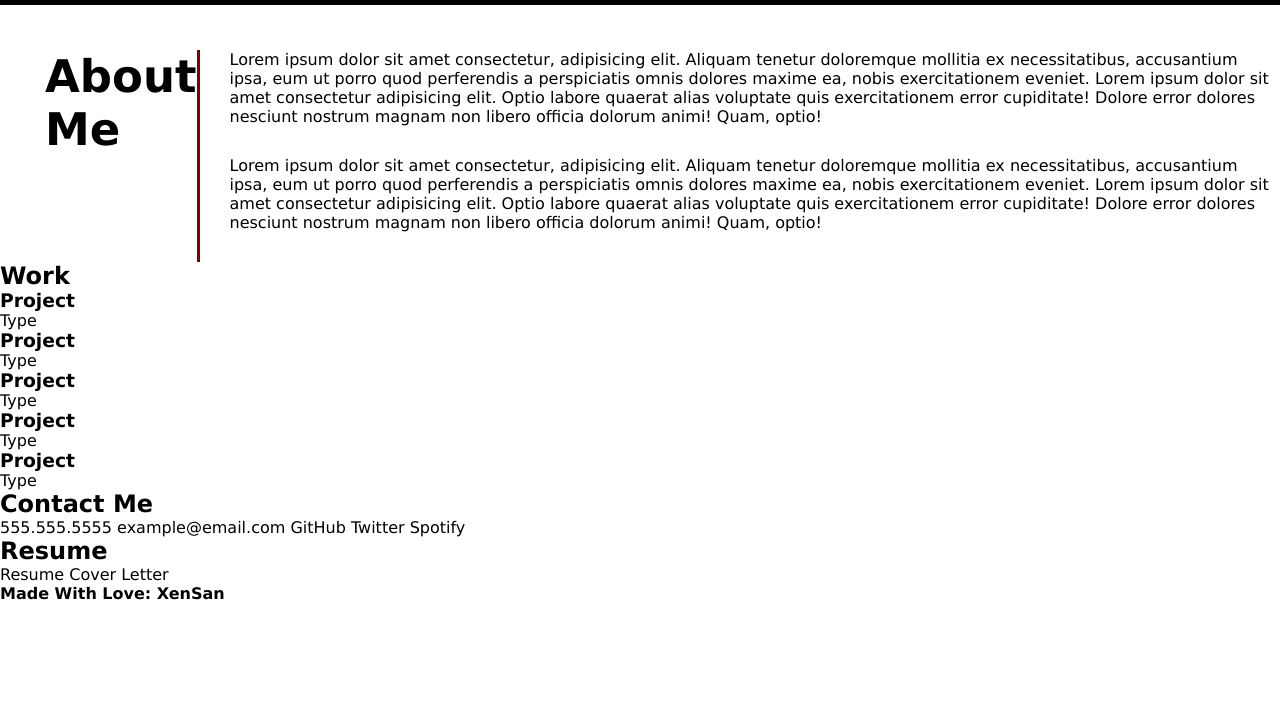
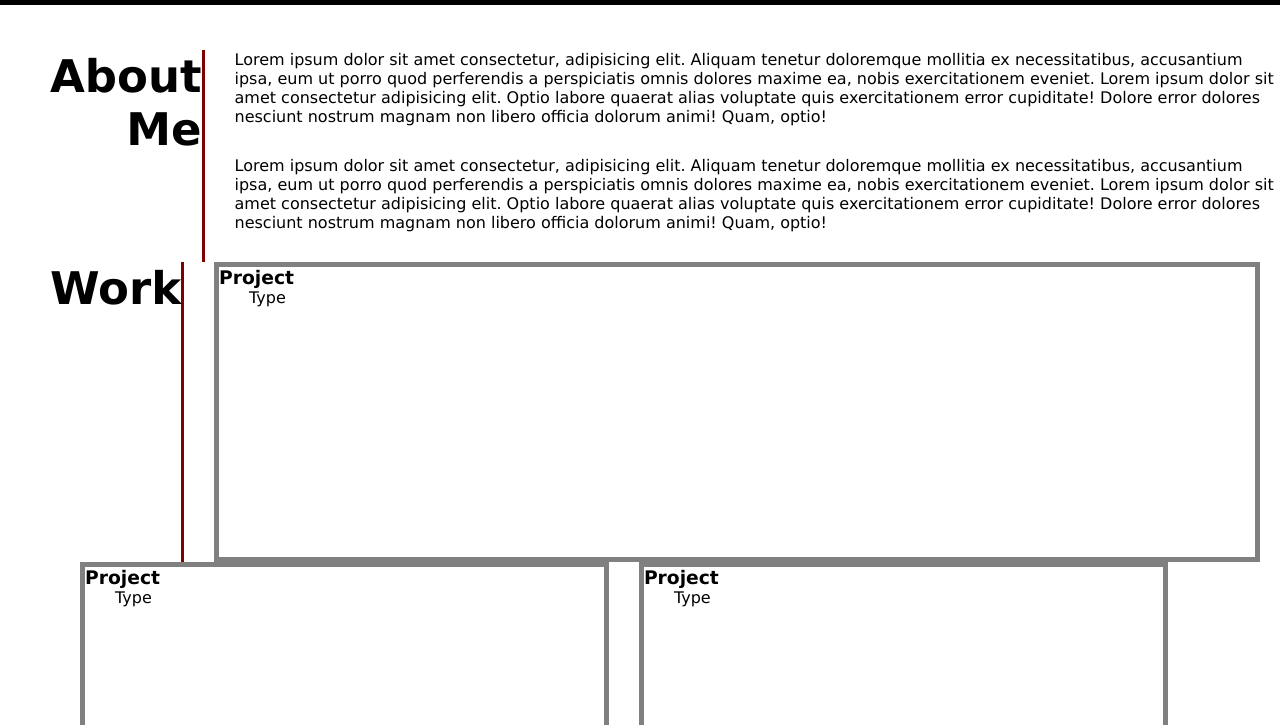
Before and after one commit to Xenon789/view-employee-portfolio, a plain HTML site: page index.html in a window 1280 px wide. Shown: the part 475-1200 px from the top of the page. Before the commit the page ends 1078 px from the top, so only its background shows below. Drawn offline with Linux system fonts and the light colour scheme.

Commit message:
Working on categories. Need to find solution on a full length work category.

```diff
--- a/assets/style.css
+++ b/assets/style.css
@@ -3,7 +3,7 @@ body {
 }
 
 header {
-    background-color: grey;
+    background-color: darkslategrey;
     width: 100%;
     height: 80px;
     display: flex;
@@ -30,6 +30,11 @@ nav ul li {
     padding-right: 10px;
 }
 
+nav ul a {
+    text-decoration: none;
+    color: aliceblue;
+}
+
 li label {
     font-size: 30px;
     border-bottom: 2px solid maroon;
@@ -49,21 +54,50 @@ li label {
 }
 
 main {
-    display: block;
+    display: flex;
+    flex-direction: column;
+    padding-left: 50px;
 }
 
-.about-me {
+.category {
     display: flex;
 }
 
-.about-me h2 {
+.category h2 {
     border-right: 3px solid maroon;
     font-size: 45px;
-    width: 40%;
-    padding-left: 45px;
+    display: flex;
+    text-align: right;
 }
 
-.about-me p {
+.category p {
     padding-left: 30px;
     margin-bottom: 30px;
 }
+
+.category label {
+    font-size: 30px;
+    padding-left: 30px;
+    margin-bottom: 30px;
+}
+
+.work {
+    display: flex;
+    flex-wrap: wrap;
+    height: 600px;
+    margin-bottom: 30px;
+}
+
+.main-card {
+    margin-left: 30px;
+    height: 300px;
+    width: 85%;
+    border: 5px solid grey;
+}
+
+.card {
+    height: 300px;
+    width: 43%;
+    margin-left: 30px;
+    border: 5px solid grey;
+}
--- a/index.html
+++ b/index.html
@@ -49,9 +49,9 @@
 
     <main>
 
-        <section class="about">
 
-            <section class="about-me">
+
+        <section class="category about">
             <h2>About Me</h2>
 
             <section class="about-p">
@@ -60,11 +60,9 @@
                 <p>Lorem ipsum dolor sit amet consectetur, adipisicing elit. Aliquam tenetur doloremque mollitia ex necessitatibus, accusantium ipsa, eum ut porro quod perferendis a perspiciatis omnis dolores maxime ea, nobis exercitationem eveniet. Lorem ipsum dolor sit amet consectetur adipisicing elit. Optio labore quaerat alias voluptate quis exercitationem error cupiditate! Dolore error dolores nesciunt nostrum magnam non libero officia dolorum animi! Quam, optio!</p>
             </section>
         </section>
-        </section>
 
-        <section class="work">
 
-            <section class="card-container">
+        <section class="category work">
             <h2>Work</h2>
 
             <article class="main-card">
@@ -103,9 +101,8 @@
             </article>
 
         </section>
-        </section>
 
-        <section class="contact-me">
+        <section class="category contact">
             <h2>Contact Me</h2>
 
 
@@ -121,7 +118,7 @@
 
         </section>
 
-        <section class="resume">
+        <section class="category resume">
             <h2>Resume</h2>
 
             <label>Resume</label>
```
Lines whose indentation alone changed are shown as unchanged.
